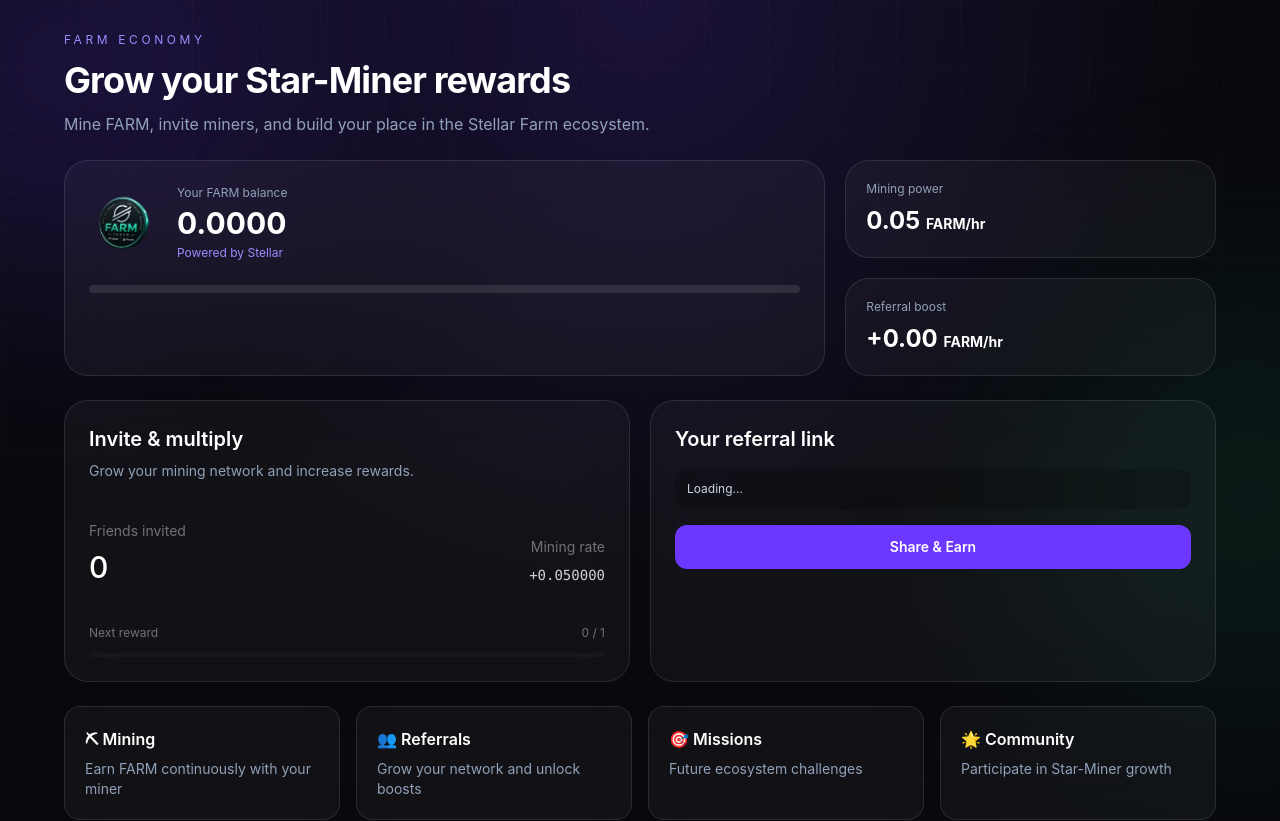
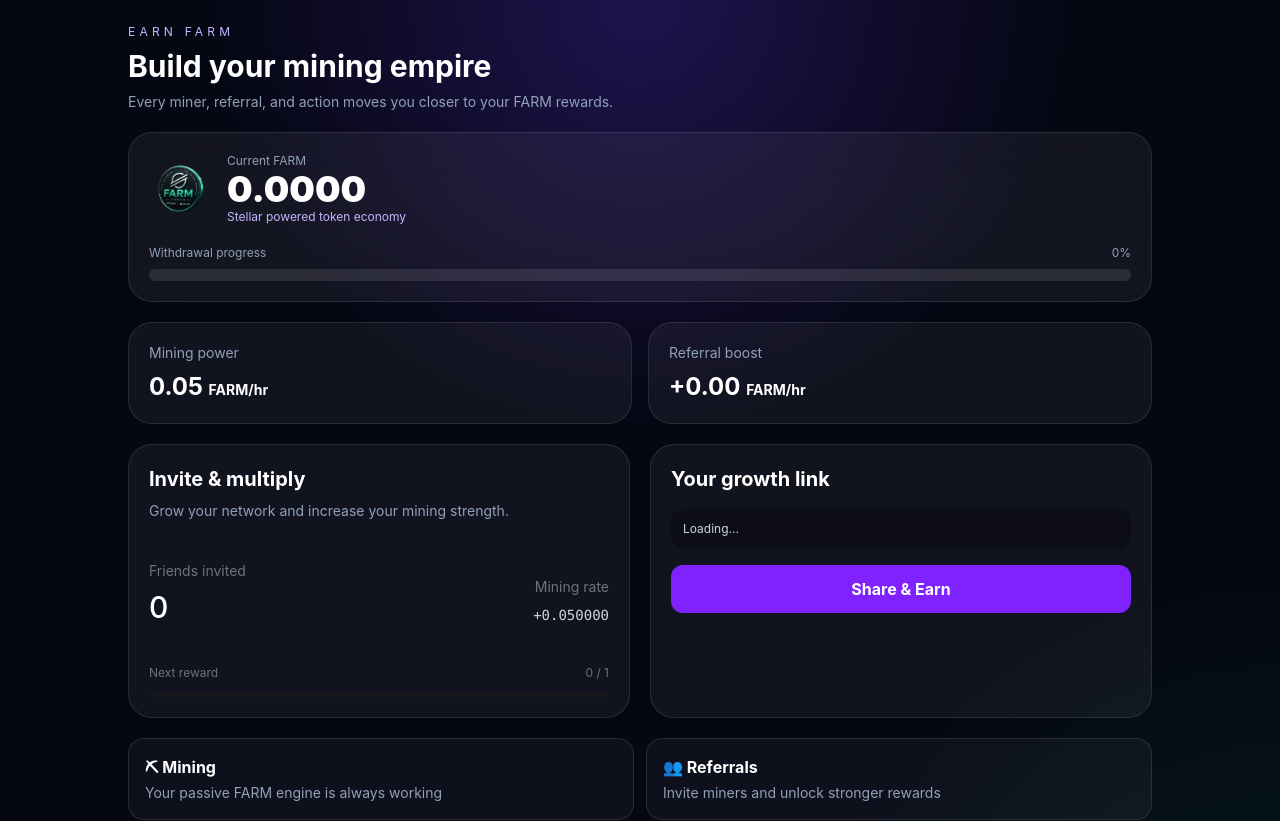
Before and after one commit to arashKazerouni/star-miner, a Next.js app: page /earn in a window 1280 px wide. Shown: the top 821 px of the page. Built offline with nearby package versions, Linux system fonts and the light colour scheme; no server answers.

Commit message:
Redesign earn page with premium mining dashboard UX

```diff
--- a/app/earn/page.tsx
+++ b/app/earn/page.tsx
@@ -11,10 +11,10 @@
 import { FarmLogo } from "@/components/FarmLogo";
 
 const methods = [
-  ["⛏ Mining", "Earn FARM continuously with your miner"],
-  ["👥 Referrals", "Grow your network and unlock boosts"],
-  ["🎯 Missions", "Future ecosystem challenges"],
-  ["🌟 Community", "Participate in Star-Miner growth"],
+  ["⛏ Mining", "Your passive FARM engine is always working"],
+  ["👥 Referrals", "Invite miners and unlock stronger rewards"],
+  ["🎯 Missions", "Future ecosystem campaigns and bonuses"],
+  ["🌟 Community", "Help grow the Stellar Farm network"],
 ];
 
 export default function EarnPage() {
@@ -33,49 +33,33 @@
     setTimeout(() => setCopied(false), 1500);
   }
 
-  return (
-    <main className="relative min-h-screen overflow-hidden bg-[#09090D] px-5 py-8 pb-36 text-white">
-      <div className="pointer-events-none absolute inset-0">
-        <div className="absolute -left-40 -top-40 h-[450px] w-[450px] rounded-full bg-[#6C38FF]/20 blur-[120px]" />
-        <div className="absolute right-[-180px] top-[30%] h-[420px] w-[420px] rounded-full bg-[#10B981]/10 blur-[120px]" />
-        <div className="absolute inset-x-0 top-0 h-[600px] bg-[radial-gradient(circle_at_50%_0%,rgba(108,56,255,0.18),transparent_65%)]" />
-        <div className="absolute inset-0 bg-[linear-gradient(rgba(255,255,255,0.02)_1px,transparent_1px),linear-gradient(90deg,rgba(255,255,255,0.02)_1px,transparent_1px)] bg-[size:64px_64px] [mask-image:linear-gradient(to_bottom,black,transparent)]" />
-      </div>
+  return <main className="relative min-h-screen overflow-hidden bg-[#050713] px-4 py-6 pb-36 text-white">
+    <div className="absolute inset-0 bg-[radial-gradient(circle_at_top,rgba(108,56,255,.25),transparent_35%),radial-gradient(circle_at_bottom_right,rgba(16,185,129,.12),transparent_30%)]" />
+    <div className="relative z-10 mx-auto max-w-5xl space-y-5">
+      <header>
+        <p className="text-xs uppercase tracking-[.35em] text-violet-300">Earn FARM</p>
+        <h1 className="mt-2 text-3xl font-bold">Build your mining empire</h1>
+        <p className="mt-2 text-sm text-slate-400">Every miner, referral, and action moves you closer to your FARM rewards.</p>
+      </header>
 
-      <div className="relative z-10 mx-auto max-w-6xl space-y-6">
-        <header className="max-w-2xl">
-          <p className="text-xs uppercase tracking-[0.3em] text-[#9B8CFF]">FARM economy</p>
-          <h1 className="mt-3 text-3xl font-bold tracking-tight lg:text-4xl">Grow your Star-Miner rewards</h1>
-          <p className="mt-3 text-sm text-slate-400 lg:text-base">Mine FARM, invite miners, and build your place in the Stellar Farm ecosystem.</p>
-        </header>
+      <section className="rounded-3xl border border-white/10 bg-white/[.06] p-5 backdrop-blur-xl">
+        <div className="flex items-center gap-4"><FarmLogo size={62}/><div><p className="text-xs text-slate-400">Current FARM</p><p className="text-4xl font-black">{currentBalance.toFixed(4)}</p><p className="text-xs text-violet-300">Stellar powered token economy</p></div></div>
+        <div className="mt-5 flex justify-between text-xs text-slate-400"><span>Withdrawal progress</span><span>{progress.toFixed(0)}%</span></div>
+        <div className="mt-2 h-3 rounded-full bg-white/10"><div className="h-full rounded-full bg-gradient-to-r from-violet-500 to-emerald-400" style={{width:`${progress}%`}}/></div>
+      </section>
 
-        <section className="grid gap-5 lg:grid-cols-3">
-          <div className="rounded-3xl border border-white/10 bg-white/[0.04] p-6 backdrop-blur-xl lg:col-span-2">
-            <div className="flex items-center gap-5"><FarmLogo size={68}/><div><p className="text-xs text-slate-400">Your FARM balance</p><p className="mt-1 text-3xl font-bold">{currentBalance.toFixed(4)}</p><p className="mt-1 text-xs text-[#9B8CFF]">Powered by Stellar</p></div></div>
-            <div className="mt-6 h-2 rounded-full bg-white/10"><div className="h-full rounded-full bg-[#8B5CF6]" style={{width:`${progress}%`}}/></div>
-          </div>
-          <div className="grid gap-5">
-            <div className="rounded-3xl border border-white/10 bg-white/[0.04] p-5 backdrop-blur-xl"><p className="text-xs text-slate-400">Mining power</p><p className="mt-2 text-2xl font-bold">{user.miningRate.toFixed(2)} <span className="text-sm">FARM/hr</span></p></div>
-            <div className="rounded-3xl border border-white/10 bg-white/[0.04] p-5 backdrop-blur-xl"><p className="text-xs text-slate-400">Referral boost</p><p className="mt-2 text-2xl font-bold">+{bonus.toFixed(2)} <span className="text-sm">FARM/hr</span></p></div>
-          </div>
-        </section>
+      <section className="grid gap-4 sm:grid-cols-2">
+        <div className="rounded-3xl border border-white/10 bg-white/[.05] p-5"><p className="text-sm text-slate-400">Mining power</p><p className="mt-2 text-2xl font-bold">{user.miningRate.toFixed(2)} <span className="text-sm">FARM/hr</span></p></div>
+        <div className="rounded-3xl border border-white/10 bg-white/[.05] p-5"><p className="text-sm text-slate-400">Referral boost</p><p className="mt-2 text-2xl font-bold">+{bonus.toFixed(2)} <span className="text-sm">FARM/hr</span></p></div>
+      </section>
 
-        <section className="grid gap-5 lg:grid-cols-2">
-          <div className="rounded-3xl border border-white/10 bg-white/[0.04] p-6 backdrop-blur-xl">
-            <h2 className="text-xl font-semibold">Invite & multiply</h2>
-            <p className="mt-2 text-sm text-slate-400">Grow your mining network and increase rewards.</p>
-            <div className="mt-5"><ReferralStats referrals={referrals} miningRate={user.miningRate}/><ReferralProgress referrals={referrals} target={nextTarget}/></div>
-          </div>
-          <div className="rounded-3xl border border-white/10 bg-white/[0.04] p-6 backdrop-blur-xl">
-            <h2 className="text-xl font-semibold">Your referral link</h2>
-            <div className="mt-4 rounded-xl bg-black/20 p-3 text-xs text-slate-300 truncate">{referralLink || "Loading..."}</div>
-            <button onClick={copyLink} className="mt-4 w-full rounded-xl bg-[#6C38FF] py-3 text-sm font-semibold">{copied ? "Copied" : "Share & Earn"}</button>
-          </div>
-        </section>
+      <section className="grid gap-5 lg:grid-cols-2">
+        <div className="rounded-3xl border border-white/10 bg-white/[.05] p-5"><h2 className="text-xl font-bold">Invite & multiply</h2><p className="mt-2 text-sm text-slate-400">Grow your network and increase your mining strength.</p><div className="mt-5"><ReferralStats referrals={referrals} miningRate={user.miningRate}/><ReferralProgress referrals={referrals} target={nextTarget}/></div></div>
+        <div className="rounded-3xl border border-white/10 bg-white/[.05] p-5"><h2 className="text-xl font-bold">Your growth link</h2><div className="mt-4 rounded-xl bg-black/30 p-3 text-xs text-slate-300 truncate">{referralLink || "Loading..."}</div><button onClick={copyLink} className="mt-4 w-full rounded-xl bg-violet-600 py-3 font-bold transition hover:bg-violet-500">{copied ? "Copied ✓" : "Share & Earn"}</button></div>
+      </section>
 
-        <section className="grid gap-4 sm:grid-cols-2 lg:grid-cols-4">{methods.map(([title,text])=><div key={title} className="rounded-2xl border border-white/10 bg-white/[0.04] p-5 backdrop-blur-xl"><h3 className="text-base font-semibold">{title}</h3><p className="mt-2 text-sm text-slate-400">{text}</p></div>)}</section>
-      </div>
-      <BottomNav />
-    </main>
-  );
+      <section className="grid gap-3 sm:grid-cols-2">{methods.map(([a,b])=><div key={a} className="rounded-2xl border border-white/10 bg-white/[.04] p-4"><h3 className="font-bold">{a}</h3><p className="mt-1 text-sm text-slate-400">{b}</p></div>)}</section>
+    </div>
+    <BottomNav />
+  </main>;
 }
```
